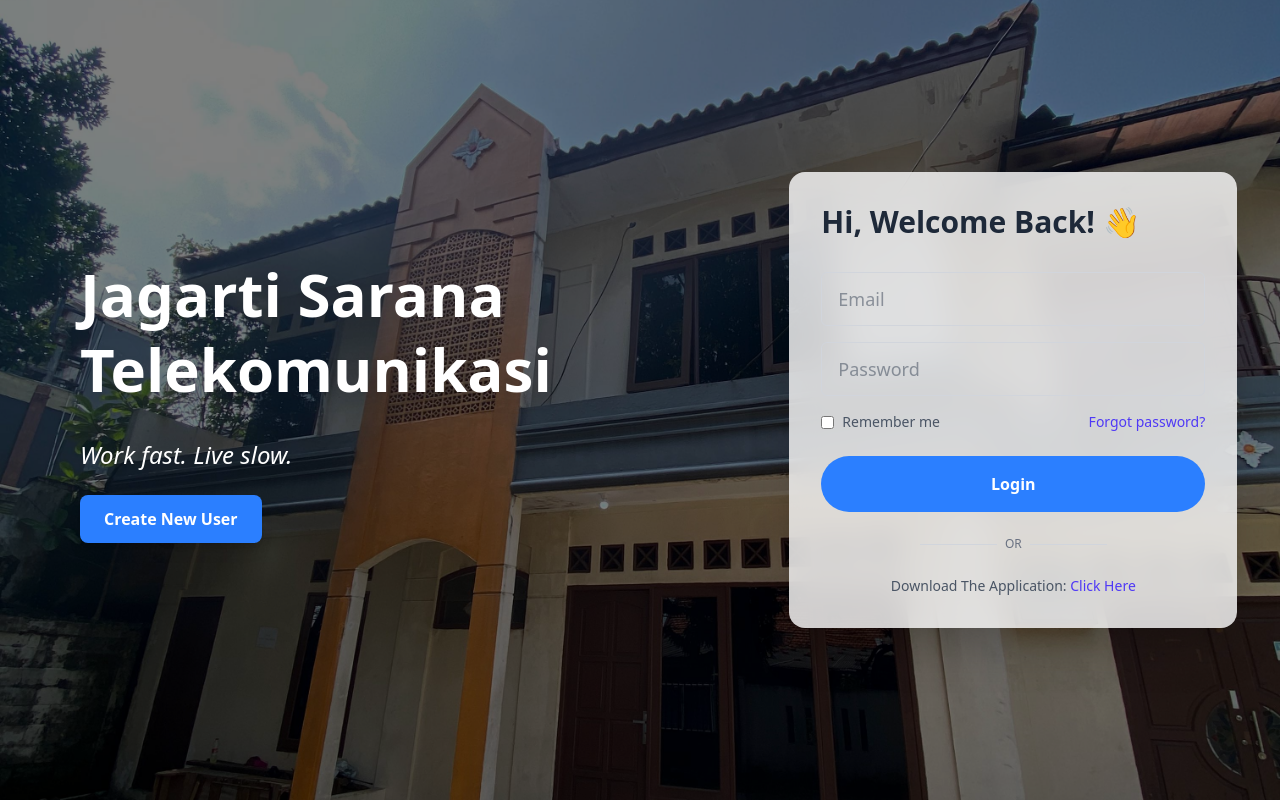
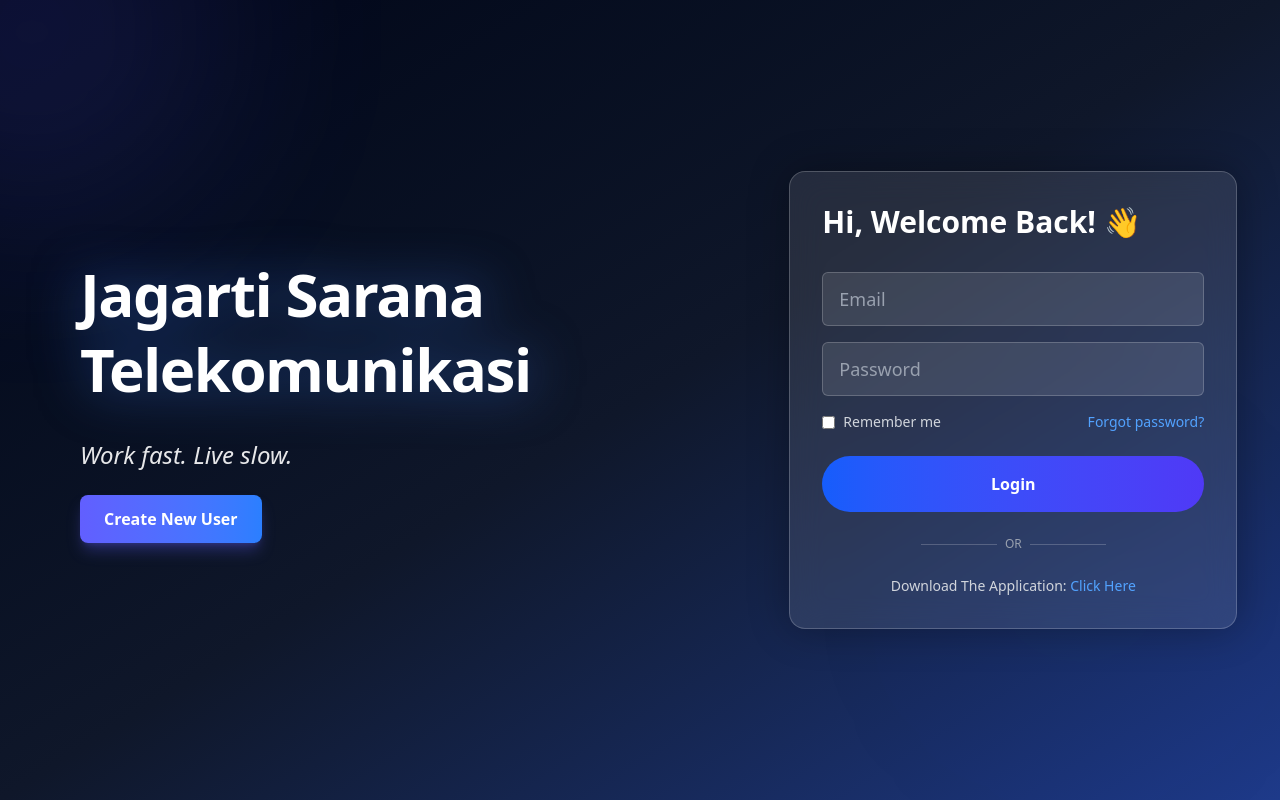
Before and after one commit to Gilank884/jstmonitoring, a React (Vite) app: page /login in a window 1280 px wide. Built offline with nearby package versions, Linux system fonts and the light colour scheme.

Commit message:
background

```diff
--- a/src/Login.jsx
+++ b/src/Login.jsx
@@ -14,7 +14,6 @@ export default function Login({ onLogin }) {
     setLoading(true);
     setError("");
 
-    // Validasi input
     if (!email || !password) {
       setError("Email dan password harus diisi");
       setLoading(false);
@@ -22,7 +21,6 @@ export default function Login({ onLogin }) {
     }
 
     try {
-      // Login pakai Supabase Auth
       const { data: authData, error: authError } =
         await supabase.auth.signInWithPassword({ email, password });
 
@@ -32,18 +30,16 @@ export default function Login({ onLogin }) {
         return;
       }
 
-      // Ambil data user dari tabel 'users'
       const { data: userDetails, error: userError } = await supabase
         .from("users")
         .select("*")
-        .eq("email", authData.user.email) // pakai email dari session login
+        .eq("email", authData.user.email)
         .single();
 
       if (userError) {
         console.warn("Gagal ambil data user:", userError.message);
       }
 
-      // Simpan info user di localStorage
       localStorage.setItem("empl_no", userDetails?.empl_no || "");
       localStorage.setItem("empl_name", userDetails?.empl_name || authData.user.email);
       localStorage.setItem("role", userDetails?.role || "Karyawan");
@@ -61,23 +57,26 @@ export default function Login({ onLogin }) {
   };
 
   return (
-    <div
-      className="relative min-h-screen w-full bg-cover bg-center"
-      style={{ backgroundImage: "url('/kantor.jpeg')" }}
-    >
-      <div className="absolute inset-0 bg-black/50"></div>
-      <div className="relative z-10 grid h-screen w-full grid-cols-12">
+    <div className="relative min-h-screen w-full overflow-hidden bg-gradient-to-br from-[#020617] via-[#0f172a] to-[#1e3a8a]">
+      {/* Animated gradient background */}
+      <div className="absolute inset-0 animate-gradient bg-[radial-gradient(ellipse_at_top_left,_var(--tw-gradient-stops))] from-blue-500/30 via-purple-500/20 to-indigo-700/10 blur-3xl opacity-70"></div>
+
+      {/* Floating glowing orbs */}
+      <div className="absolute -top-40 -left-40 h-96 w-96 rounded-full bg-indigo-500/20 blur-[100px] animate-pulse" />
+      <div className="absolute bottom-0 right-0 h-[400px] w-[400px] rounded-full bg-cyan-400/10 blur-[120px] animate-ping" />
+
+      <div className="relative z-10 grid min-h-screen w-full grid-cols-12 items-center">
         {/* LEFT SIDE */}
         <div className="col-span-7 flex flex-col justify-center px-20 text-white">
-          <h1 className="mb-8 text-6xl font-bold leading-tight drop-shadow-xl">
+          <h1 className="mb-8 text-6xl font-extrabold leading-tight tracking-tight drop-shadow-[0_0_25px_rgba(59,130,246,0.5)]">
             Jagarti Sarana Telekomunikasi
           </h1>
-          <p className="mb-6 text-2xl italic">Work fast. Live slow.</p>
+          <p className="mb-6 text-2xl italic opacity-90">Work fast. Live slow.</p>
           <a
             href="https://wa.me/6282332901726?text=Hai%20Saya%20Ingin%20daftar%20Di%20aplikasi%20JST"
             target="_blank"
             rel="noopener noreferrer"
-            className="w-fit rounded-lg bg-blue-500 px-6 py-3 font-semibold text-white shadow-lg hover:opacity-90"
+            className="w-fit rounded-lg bg-gradient-to-r from-indigo-500 to-blue-500 px-6 py-3 font-semibold text-white shadow-lg shadow-indigo-500/30 hover:opacity-90 transition-transform hover:scale-105"
           >
             Create New User
           </a>
@@ -85,13 +84,13 @@ export default function Login({ onLogin }) {
 
         {/* RIGHT SIDE */}
         <div className="col-span-5 flex items-center justify-center">
-          <div className="w-full max-w-md rounded-2xl bg-white/80 backdrop-blur-lg p-8 shadow-2xl">
-            <h2 className="mb-8 text-3xl font-bold text-gray-800">
+          <div className="w-full max-w-md rounded-2xl bg-white/10 backdrop-blur-lg border border-white/20 p-8 shadow-[0_0_40px_rgba(0,0,0,0.3)] transition-all hover:shadow-[0_0_60px_rgba(59,130,246,0.3)]">
+            <h2 className="mb-8 text-3xl font-bold text-white">
               Hi, Welcome Back! 👋
             </h2>
 
             {error && (
-              <p className="mb-4 rounded bg-red-100 px-3 py-2 text-red-600">
+              <p className="mb-4 rounded bg-red-500/20 px-3 py-2 text-red-300 border border-red-500/40">
                 {error}
               </p>
             )}
@@ -101,7 +100,7 @@ export default function Login({ onLogin }) {
               placeholder="Email"
               value={email}
               onChange={(e) => setEmail(e.target.value)}
-              className="mb-4 w-full rounded-md border border-gray-300 px-4 py-3 text-lg text-gray-700 focus:outline-none focus:ring-2 focus:ring-indigo-400"
+              className="mb-4 w-full rounded-md bg-white/10 border border-white/20 px-4 py-3 text-lg text-white placeholder-gray-400 focus:outline-none focus:ring-2 focus:ring-blue-400"
             />
 
             <input
@@ -109,17 +108,17 @@ export default function Login({ onLogin }) {
               placeholder="Password"
               value={password}
               onChange={(e) => setPassword(e.target.value)}
-              className="mb-4 w-full rounded-md border border-gray-300 px-4 py-3 text-lg text-gray-700 focus:outline-none focus:ring-2 focus:ring-indigo-400"
+              className="mb-4 w-full rounded-md bg-white/10 border border-white/20 px-4 py-3 text-lg text-white placeholder-gray-400 focus:outline-none focus:ring-2 focus:ring-blue-400"
             />
 
-            <div className="mb-6 flex items-center justify-between text-sm text-gray-600">
+            <div className="mb-6 flex items-center justify-between text-sm text-gray-300">
               <label className="flex items-center space-x-2">
-                <input type="checkbox" className="text-indigo-600" />
+                <input type="checkbox" className="accent-blue-500" />
                 <span>Remember me</span>
               </label>
               <a
                 href="https://wa.me/6282332901726?text=Hai%20Maaf%20Saya%20lupa%20password%20JST"
-                className="text-indigo-600 hover:underline"
+                className="text-blue-400 hover:underline"
               >
                 Forgot password?
               </a>
@@ -128,23 +127,23 @@ export default function Login({ onLogin }) {
             <button
               onClick={handleLogin}
               disabled={loading}
-              className="mb-6 w-full transform rounded-full bg-blue-500 px-8 py-4 font-bold text-white transition-transform hover:-translate-y-1 hover:shadow-lg disabled:opacity-60"
+              className="mb-6 w-full transform rounded-full bg-gradient-to-r from-blue-600 to-indigo-600 px-8 py-4 font-bold text-white transition-transform hover:-translate-y-1 hover:shadow-[0_0_20px_rgba(59,130,246,0.6)] disabled:opacity-60"
             >
               {loading ? "Loading..." : "Login"}
             </button>
 
             <div className="mb-6 flex items-center justify-center">
-              <span className="w-1/5 border-b border-gray-300"></span>
-              <span className="mx-2 text-xs text-gray-500">OR</span>
-              <span className="w-1/5 border-b border-gray-300"></span>
+              <span className="w-1/5 border-b border-white/20"></span>
+              <span className="mx-2 text-xs text-gray-400">OR</span>
+              <span className="w-1/5 border-b border-white/20"></span>
             </div>
 
-            <p className="text-center text-sm text-gray-600">
+            <p className="text-center text-sm text-gray-300">
               Download The Application:{" "}
               <a
                 href="/cctv.v3.apk"
                 download
-                className="text-indigo-600 hover:underline"
+                className="text-blue-400 hover:underline"
               >
                 Click Here
               </a>
@@ -152,6 +151,25 @@ export default function Login({ onLogin }) {
           </div>
         </div>
       </div>
+
+      {/* Animasi gradien halus */}
+      <style jsx>{`
+        @keyframes gradientMove {
+          0% {
+            background-position: 0% 50%;
+          }
+          50% {
+            background-position: 100% 50%;
+          }
+          100% {
+            background-position: 0% 50%;
+          }
+        }
+        .animate-gradient {
+          background-size: 200% 200%;
+          animation: gradientMove 8s ease infinite;
+        }
+      `}</style>
     </div>
   );
 }
```
Also changed, not shown: src/supabaseClient.js (line endings or trailing spaces).
